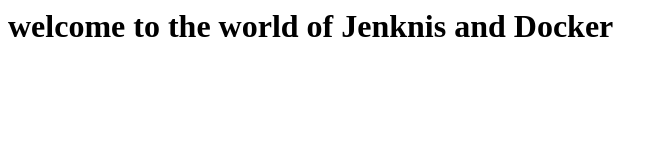
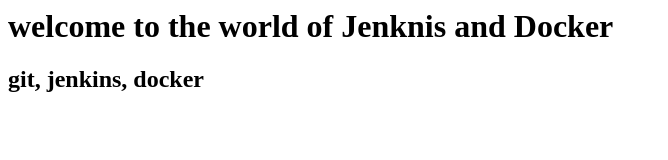
Before and after one commit to nanbod/ncpl_project_1, a plain HTML site: page index.html in a window 1280 px wide. Shown: the whole page, without its empty margins (0-668 px from the left). Drawn offline with Linux system fonts and the light colour scheme.

Commit message:
Update index.html

```diff
--- a/index.html
+++ b/index.html
@@ -1,4 +1,4 @@
 <html>
 <h1>welcome to the world of Jenknis and Docker</h1>
-
+<h2>  git, jenkins, docker </h2>
   <html>
```
